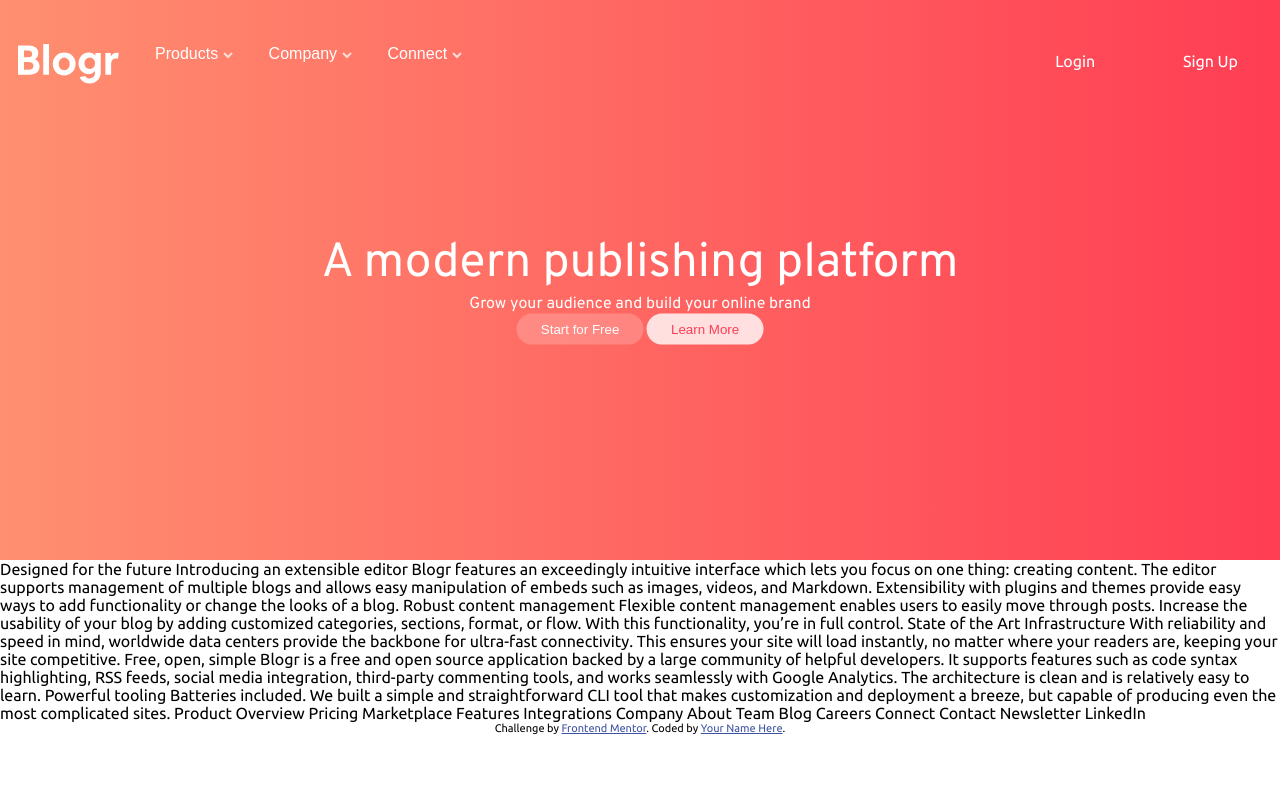
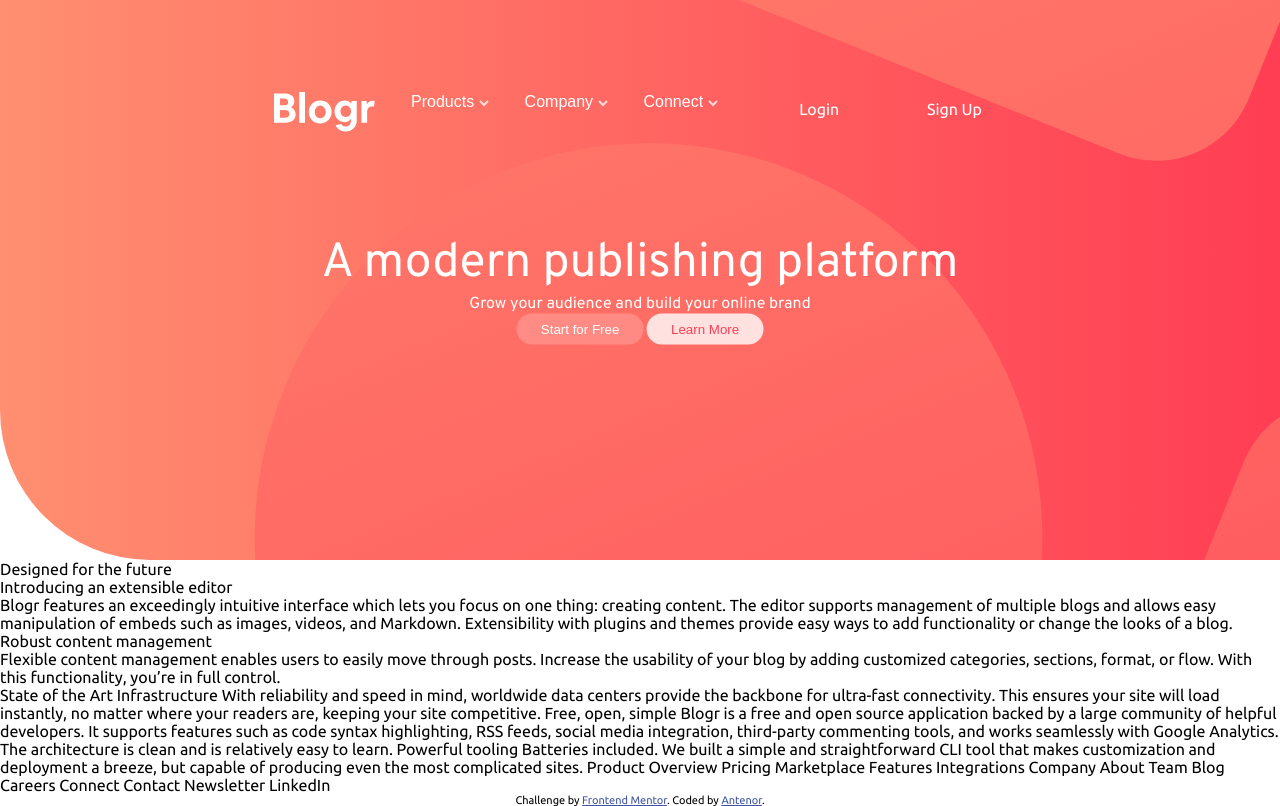
Before and after one commit to Antenor452/Front_end-mentor_blogr, a plain HTML site: page index.html in a window 1280 px wide. Drawn offline with Linux system fonts and the light colour scheme.

Commit message:
landing div background

```diff
--- a/index.html
+++ b/index.html
@@ -16,6 +16,7 @@
 </head>
 <body>
 <div class="landing-page">
+
   <Nav class="nav-bar">
     <div class="left-items">
       <ul>
@@ -67,20 +68,36 @@
     <button class="btn learn">Learn More</button>
   </div>
   </div>
+
+</div>
+<div class="future">
+ <p>Designed for the future</p>
+
+ <article>
+   <span> Introducing an extensible editor</span>
+  <p>
+    Blogr features an exceedingly intuitive interface which lets you focus on one thing: creating content.
+    The editor supports management of multiple blogs and allows easy manipulation of embeds such as images,
+    videos, and Markdown. Extensibility with plugins and themes provide easy ways to add functionality or
+    change the looks of a blog.
+  </p>
+ </article>
+ <article>
+   <span> Robust content management</span>
+   <p>
+    Flexible content management enables users to easily move through posts. Increase the usability of your blog
+    by adding customized categories, sections, format, or flow. With this functionality, you’re in full control.
+   </p>
+ </article>
 </div>
 
 
-  Designed for the future
 
-  Introducing an extensible editor
-  Blogr features an exceedingly intuitive interface which lets you focus on one thing: creating content.
-  The editor supports management of multiple blogs and allows easy manipulation of embeds such as images,
-  videos, and Markdown. Extensibility with plugins and themes provide easy ways to add functionality or
-  change the looks of a blog.
 
-  Robust content management
-  Flexible content management enables users to easily move through posts. Increase the usability of your blog
-  by adding customized categories, sections, format, or flow. With this functionality, you’re in full control.
+
+
+
+
 
   State of the Art Infrastructure
   With reliability and speed in mind, worldwide data centers provide the backbone for ultra-fast connectivity.
@@ -118,7 +135,7 @@
 
   <div class="attribution">
     Challenge by <a href="https://www.frontendmentor.io?ref=challenge" target="_blank">Frontend Mentor</a>.
-    Coded by <a href="#">Your Name Here</a>.
+    Coded by <a href="#">Antenor</a>.
   </div>
 </body>
 </html>
--- a/style.css
+++ b/style.css
@@ -1,49 +1,59 @@
 /* Imports */
-@import url('https://fonts.googleapis.com/css2?family=Overpass:wght@300;400&family=Roboto&family=Ubuntu:wght@400;500;700&display=swap');
+@import url("https://fonts.googleapis.com/css2?family=Overpass:wght@300;400&family=Roboto&family=Ubuntu:wght@400;500;700&display=swap");
 
-*{
+* {
   padding: 0;
   margin: 0;
   box-sizing: border-box;
 }
-body{
-    font-family:'Ubuntu', sans-serif;;
+body {
+  font-family: "Ubuntu", sans-serif;
 }
-.landing-page{
+.landing-page {
   height: 70vh;
-    background-image: linear-gradient(to right,hsl(13, 100%, 72%),hsl(353, 100%, 62%));
+  background-image: url('./images/bg-pattern-intro-desktop.svg'),
+  linear-gradient(
+    to right,
+    hsl(13, 100%, 72%),
+    hsl(353, 100%, 62%)
+  )
+  ;
+  background-position: 18% center ;
+  background-repeat: no-repeat;
+  background-size: auto;
   color: white;
+  border-bottom-left-radius: 150px;
+
 }
-Nav{
-    padding-top: 2rem;
+
+Nav {
+  padding-top: 5rem;
+  position: absolute;
+  left: 50%;
+  transform: translateX(-50%);
+  width: 60%;
   display: flex;
 
   justify-content: space-between;
-
 }
-Nav ul{
+Nav ul {
   list-style: none;
   display: flex;
-
-
 }
- .dropdown-btn{
-   background-color:transparent;
+.dropdown-btn {
+  background-color: transparent;
   border: none;
   color: white;
   font-size: 1rem;
-
-
 }
 
- .dropdown{
+.dropdown {
   position: relative;
   display: inline-block;
   margin: 12px 18px;
-
 }
 
- .dropdown-content{
+.dropdown-content {
   margin-top: 20px;
   display: none;
   position: absolute;
@@ -57,80 +67,75 @@
   display: block;
 }
 
-.dropdown:hover .dropdown-content{
+.dropdown:hover .dropdown-content {
   display: block;
-
 }
-.dropdown:hover .dropdown-btn{
+.dropdown:hover .dropdown-btn {
   text-decoration: underline;
 }
-.homepage{
-
-   position:absolute;
+.homepage {
+  position: absolute;
   bottom: 50%;
   left: 50%;
-   transform: translate(-50%,-50%);
+  transform: translate(-50%, -50%);
   justify-content: center;
   text-align: center;
   align-items: center;
 }
 
-
-.signup-btn{
+.signup-btn {
   background: transparent;
   border: none;
   color: white;
-    font-family: 'Ubuntu',sans-serif;
+  font-family: "Ubuntu", sans-serif;
   font-size: 1rem;
 }
 
-.login-btn{
+.login-btn {
   background: transparent;
   border: none;
   color: white;
-    font-family: 'Ubuntu',sans-serif;
+  font-family: "Ubuntu", sans-serif;
   font-size: 1rem;
-
 }
-.btn{
+.btn {
   padding: 8px 24px;
-    border-radius:25px;
+  border-radius: 25px;
   border: none;
   /* border: 1px solid white; */
 }
-.login-btn:hover ,.signup-btn:hover{
- background-color:rgba(255, 255, 255, 0.4) ;
-
+.login-btn:hover,
+.signup-btn:hover {
+  background-color: rgba(255, 255, 255, 0.4);
 }
-.start{
+.start {
   color: white;
-    background-color:rgba(255, 255, 255, 0.2);
+  background-color: rgba(255, 255, 255, 0.2);
 }
-.learn{
-   color:hsl(353, 100%, 62%) ;
-   background-color:rgba(255, 255, 255, 0.8);
+.learn {
+  color: hsl(353, 100%, 62%);
+  background-color: rgba(255, 255, 255, 0.8);
 }
-.learn:hover,.start:hover{
+.learn:hover,
+.start:hover {
   cursor: pointer;
 }
-.learn:hover{
+.learn:hover {
   color: rgba(255, 255, 255, 0.8);
-    background-color:hsl(353, 100%, 62%) ;
+  background-color: hsl(353, 100%, 62%);
 }
 
-
 /* Fonts */
-.homelink{
+.homelink {
   font-size: 1.5rem;
 }
-.landing-text-big{
-    font-family:'Overpass', sans-serif;
+.landing-text-big {
+  font-family: "Overpass", sans-serif;
   font-size: 3rem;
   display: block;
-
 }
-.landing-text-small{
-    font-family:'Overpass', sans-serif;
+.landing-text-small {
+  font-family: "Overpass", sans-serif;
   font-size: 1rem;
   display: block;
 }
```
Lines whose indentation alone changed are shown as unchanged.
